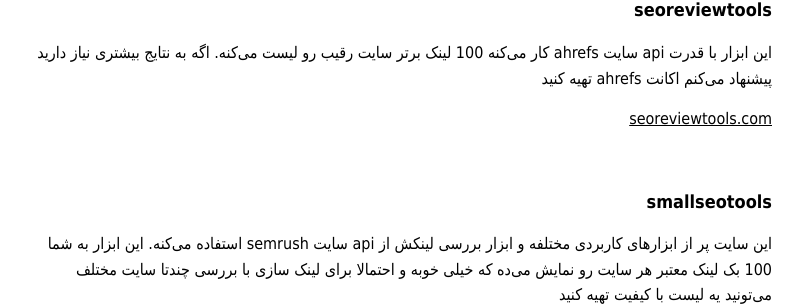
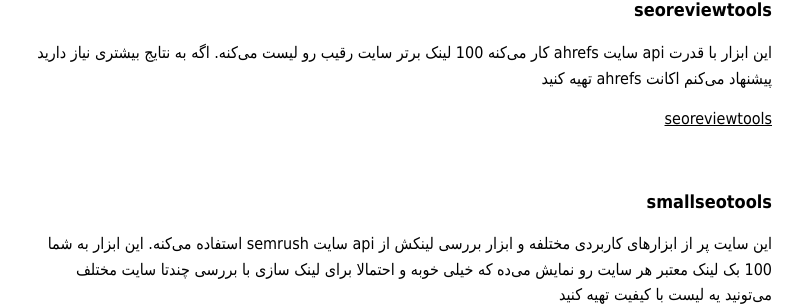
Before and after one commit to darkblog/darkblog.github.io, a Jekyll site: the page built from _posts/2021-5-2-backlink-checker.md, in a window 1280 px wide. Shown: the part 496-802 px from the top of the page, without its empty margins (238-1041 px from the left). Built offline with Jekyll 4.4.1, drawn with Linux system fonts in a browser that asks for light colours.

Commit message:
Update 2021-5-2-backlink-checker.md

```diff
--- a/_posts/2021-5-2-backlink-checker.md
+++ b/_posts/2021-5-2-backlink-checker.md
@@ -19,7 +19,7 @@
 
 این ابزار با قدرت api سایت ahrefs کار می‌کنه 100 لینک برتر سایت رقیب رو لیست می‌کنه. اگه به نتایج بیشتری نیاز دارید پیشنهاد می‌کنم اکانت ahrefs تهیه کنید
 
-<a rel="nofollow" href="https://www.seoreviewtools.com/valuable-backlinks-checker/" target="_blank">seoreviewtools.com</a>
+<a rel="nofollow" href="https://www.seoreviewtools.com/valuable-backlinks-checker/" target="_blank">seoreviewtools</a>
 
 <br>
 
```
